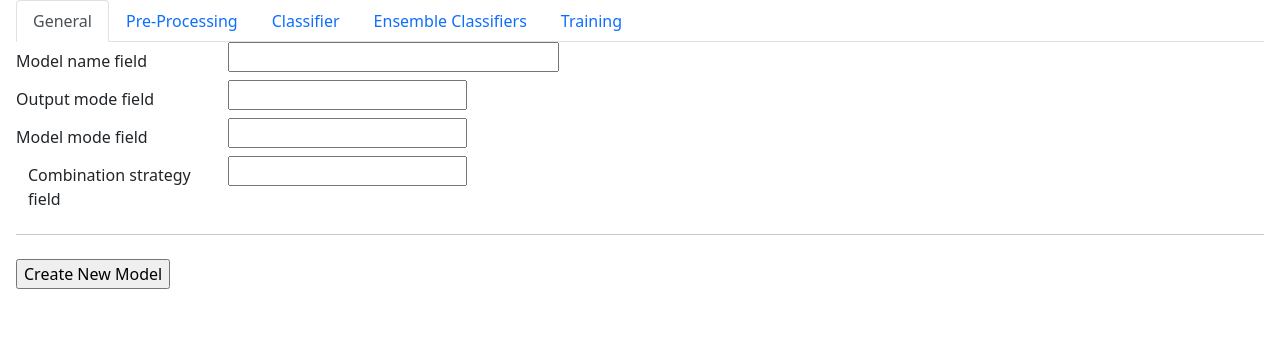
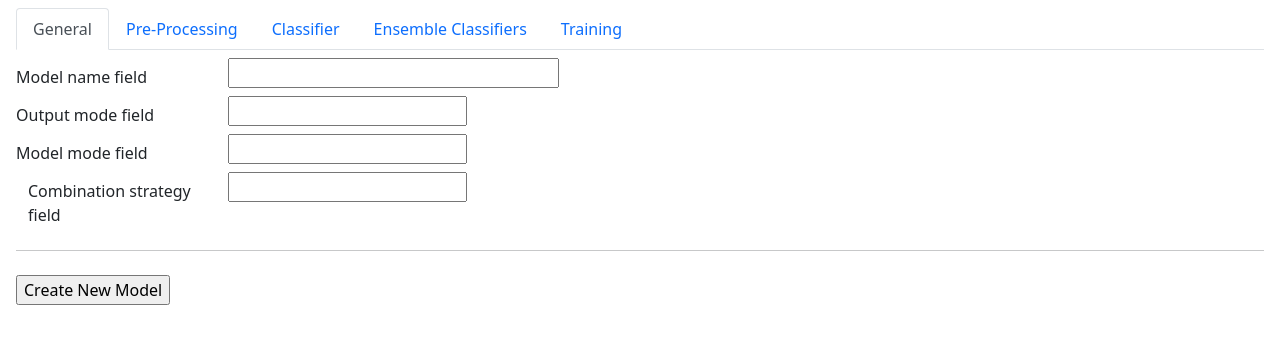
Before and after one commit to mining-design-decisions/maestro-ArchUI, a Python web app: template flask/app/templates/models/create.html in a window 1280 px wide. Shown: the part 56-400 px from the top of the page. Run offline with Jinja, Linux system fonts and the light colour scheme; the template is opened without the code that fills it: most values are stand-ins (such as "Sample title", 1, 10 or a date in 2020); form fields are guessed from the names that the template uses; some libraries are stand-ins or nearby versions.

Commit message:
nicer indent on createmodel below tab headers

```diff
--- a/flask/app/templates/models/create.html
+++ b/flask/app/templates/models/create.html
@@ -54,7 +54,7 @@
 <form method="POST" id ="newmodel" action="{{ url_for('models.postModel') }}">
     {{ form.csrf_token }}
 
-    <ul class="nav nav-tabs" id="paramCats" role="tablist">
+    <ul class="nav nav-tabs my-2" id="paramCats" role="tablist">
         {{ render_tab_header('general', 'General', true) }}
 
         {{ render_tab_header('pre-processing', 'Pre-Processing') }}
```
